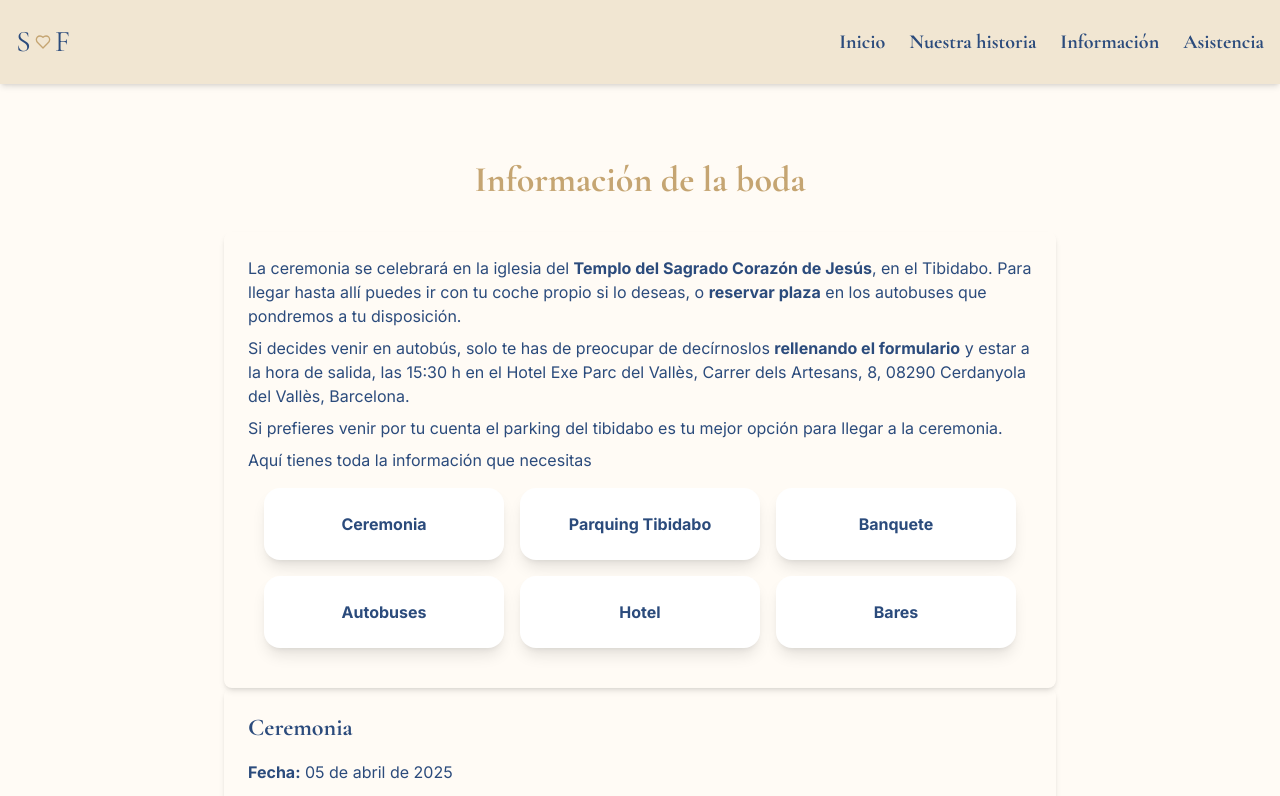
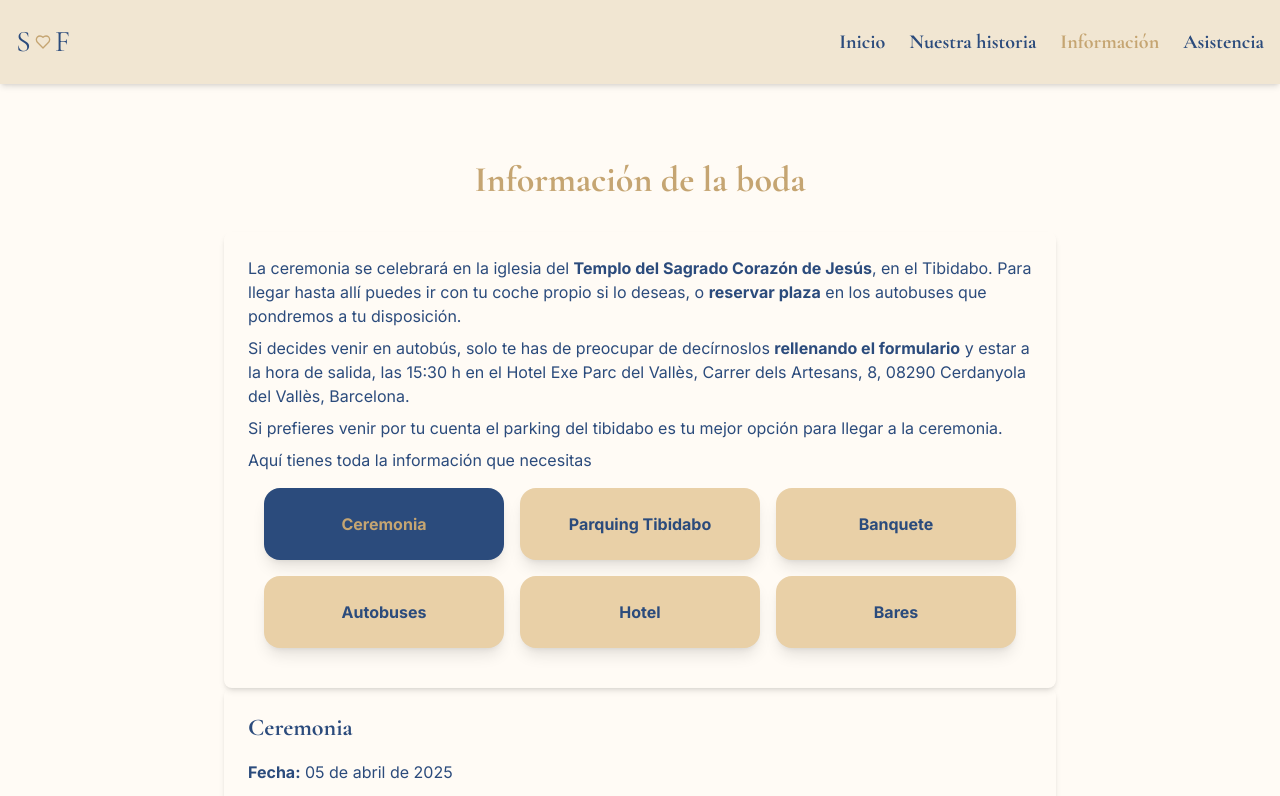
Before and after one commit to felwx/wedding, a Next.js app: page /info in a window 1280 px wide. Shown: the top 796 px of the page. Built offline with nearby package versions, Linux system fonts and the light colour scheme.

Commit message:
dejar seleccionados botones

```diff
--- a/app/components/Header.tsx
+++ b/app/components/Header.tsx
@@ -3,11 +3,13 @@
 import { useState, useEffect } from "react"
 import Link from "next/link"
 import { Heart, Menu, X } from "lucide-react"
+import { usePathname } from "next/navigation"
 
 export function Header() {
   const [isMenuOpen, setIsMenuOpen] = useState(false)
   const [isVisible, setIsVisible] = useState(true)
   const [lastScrollY, setLastScrollY] = useState(0)
+  const pathname = usePathname()
 
   const toggleMenu = () => {
     setIsMenuOpen(!isMenuOpen)
@@ -41,15 +43,6 @@ export function Header() {
       }`}
     >
       <div className="container mx-auto px-4 flex justify-between items-center">
-        {/*<Link href="/" className="text-secondary-foreground hover:text-primary transition-colors duration-200">
-          <Image
-            src="https://hebbkx1anhila5yf.public.blob.vercel-storage.com/1.logo_boda_Fe%CC%81lix&Sandra_nombre_2-dCl6kZeVtV2Ud3yXCSie9C9vSRPZ83.png"
-            alt="Félix & Sandra Wedding Logo"
-            width={100}
-            height={100}
-            className="h-12 w-auto"
-          />
-        </Link>*/}
         <Link
           href="/"
           className="text-secondary-foreground hover:text-primary font-serif text-2xl md:text-3xl flex items-center transition-colors duration-200"
@@ -57,19 +50,19 @@ export function Header() {
           S <Heart className="h-4 w-4 mx-1 text-secondary gold" /> F
         </Link>
         <nav className="hidden md:flex space-x-6">
-          <Link href="/" className="menu-item">
+          <Link href="/" className={pathname == "/" ? "active menu-item" :"menu-item"}>
             Inicio
           </Link>
-          <Link href="/our-history" className="menu-item">
+          <Link href="/our-history" className={pathname == "/our-history" ? "active menu-item" :"menu-item"}>
             Nuestra historia
           </Link>
-          <Link href="/info" className="menu-item">
+          <Link href="/info" className={pathname == "/info" ? "active menu-item" :"menu-item"}>
             Información
           </Link>
           {/* <Link href="/gallery" className="menu-item">
             Galería
           </Link> */}
-          <Link href="/rsvp" className="menu-item">
+          <Link href="/rsvp" className={pathname == "/rsvp" ? "active menu-item" :"menu-item"}>
             Asistencia
           </Link>
         </nav>
--- a/app/globals.css
+++ b/app/globals.css
@@ -52,6 +52,10 @@ body {
   @apply text-secondary-foreground hover:text-secondary transition-colors duration-200 font-serif text-xl;
 }
 
+.menu-item.active{
+  color: rgb(var(--secondary)) !important;
+}
+
 h1,
 .gold {
   color: rgb(var(--secondary)) !important;
@@ -71,6 +75,11 @@ a:hover {
 
 button.w-full {
   background-color: rgb(233 208 167) !important
+}
+
+button.w-full:hover, button.active.w-full {
+  background-color: rgb(var(--primary)) !important;
+  color: rgb(var(--secondary)) !important;
 }
 
 header, nav {
--- a/app/info/page.tsx
+++ b/app/info/page.tsx
@@ -13,7 +13,7 @@ export default function Info() {
     { id: 6, title: "Bares" }
   ];
   const [showSection, setShowSection] = useState(1);
-
+  const cardStyle = "w-full bg-white shadow-lg rounded-2xl p-6 text-center w-40 sm:w-48 md:w-56 lg:w-60 hover:bg-gray-100 transition";
   return (
     <div className="content-wrapper">
       <h1 className="elegant-heading text-3xl sm:text-4xl mb-6 md:mb-8 text-center">Información de la boda</h1>
@@ -31,15 +31,10 @@ export default function Info() {
           <p>Aquí tienes toda la información que necesitas</p>
           <div className="flex flex-wrap justify-center gap-4 p-4 w-full max-w-screen-lg mx-auto">
             {sections.map((section) => (
-              // <Link key={section.href} href={section.href}>
-              //   <div className="bg-white shadow-lg rounded-2xl p-6 text-center w-40 hover:bg-gray-100 transition">
-              //     <strong>{section.title}</strong>
-              //   </div>
-              // </Link>
               <button
               key={section.id}
               onClick={() => setShowSection(section.id)}
-              className="bg-white shadow-lg rounded-2xl p-6 text-center w-40 sm:w-48 md:w-56 lg:w-60 hover:bg-gray-100 transition"
+              className={showSection === section.id ? `active ${cardStyle}` : cardStyle}
             >
               <strong>{section.title}</strong>
             </button>
```
